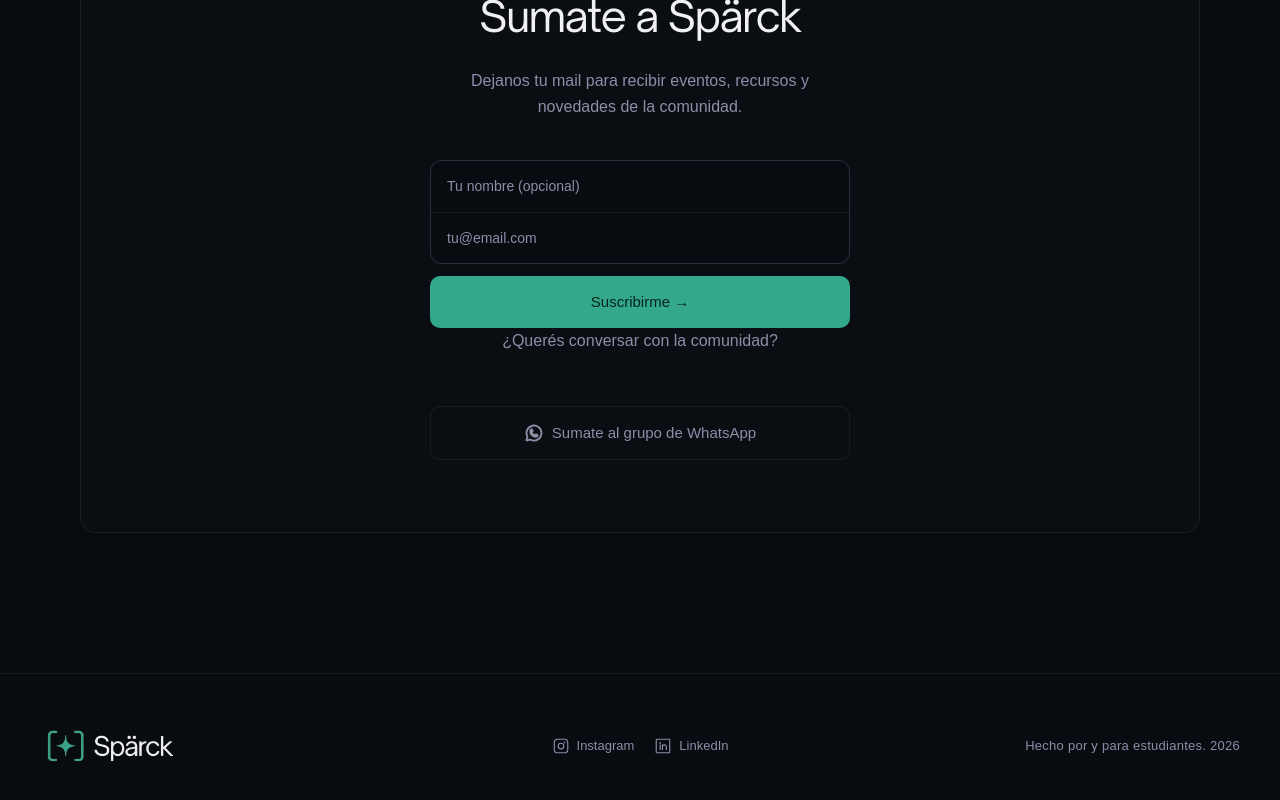
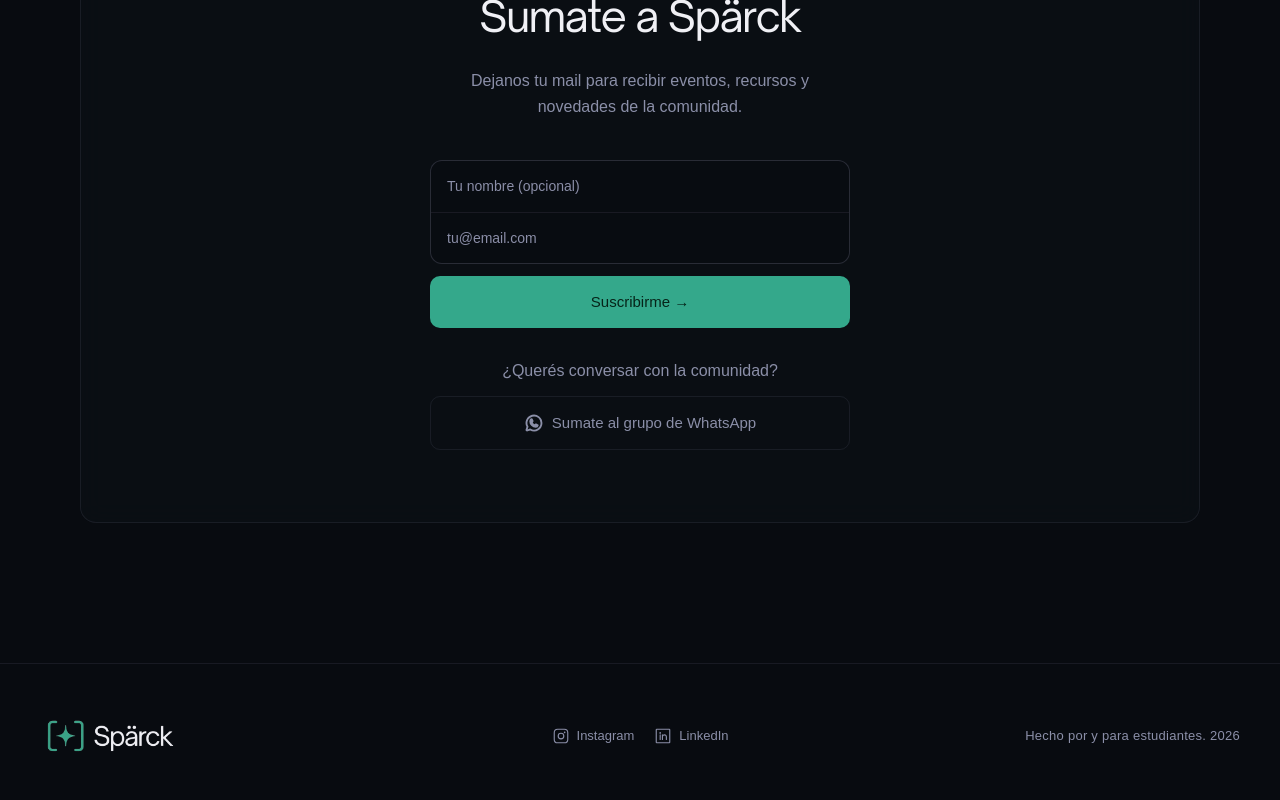
Before and after one commit to amengual-ln/ainta, a Next.js app: page / in a window 1280 px wide. Shown: the part 1721-2521 px from the top of the page. Built offline with nearby package versions, Linux system fonts and the light colour scheme; a web font is replaced by a local one.

Commit message:
form section spacing fix

```diff
--- a/components/JoinSection.tsx
+++ b/components/JoinSection.tsx
@@ -55,10 +55,9 @@
             style={{
               fontSize: "16px",
               maxWidth: "420px",
-              marginTop: "30px",
               lineHeight: 1.65,
               color: "var(--muted)",
-              margin: "0 auto 40px",
+              margin: "30px auto 0px",
             }}>
             ¿Querés conversar con la comunidad?
           </p>
```
